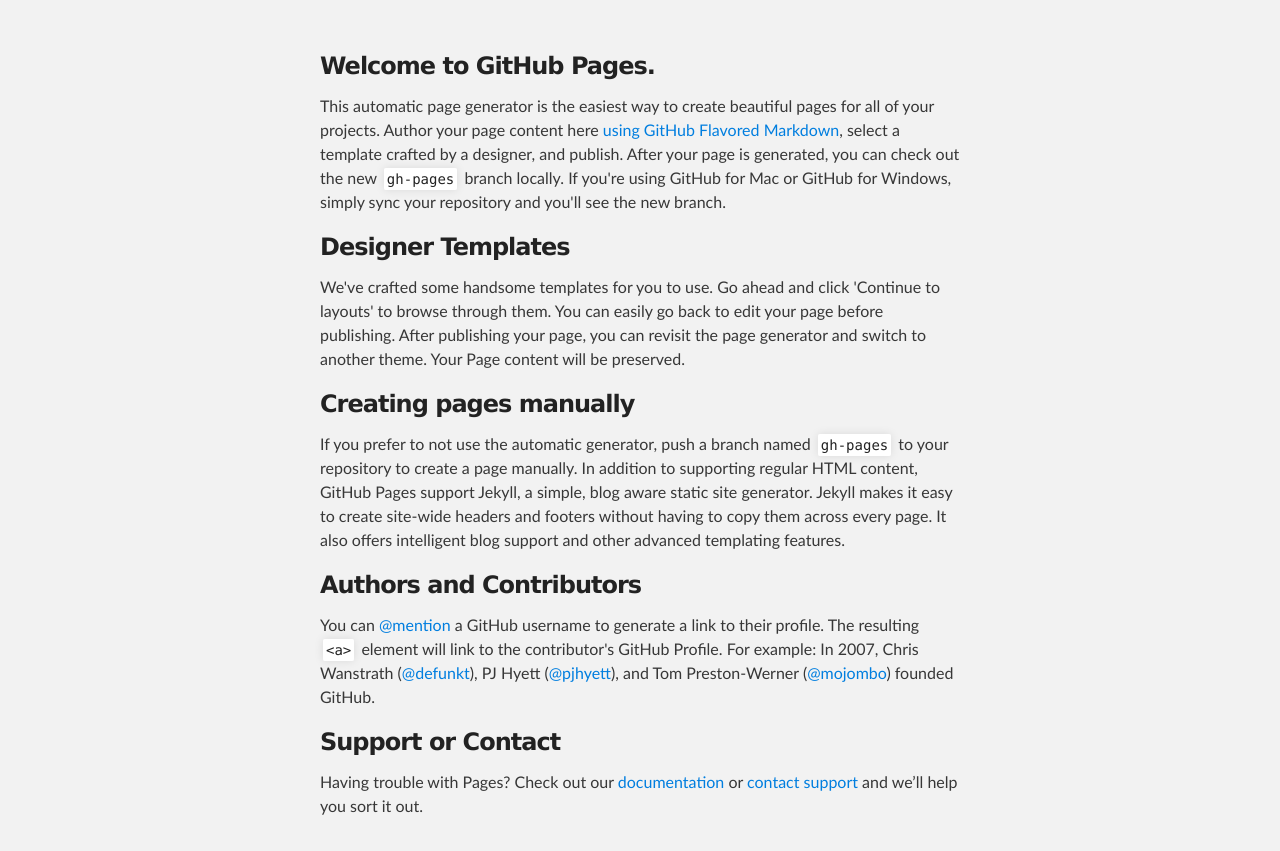
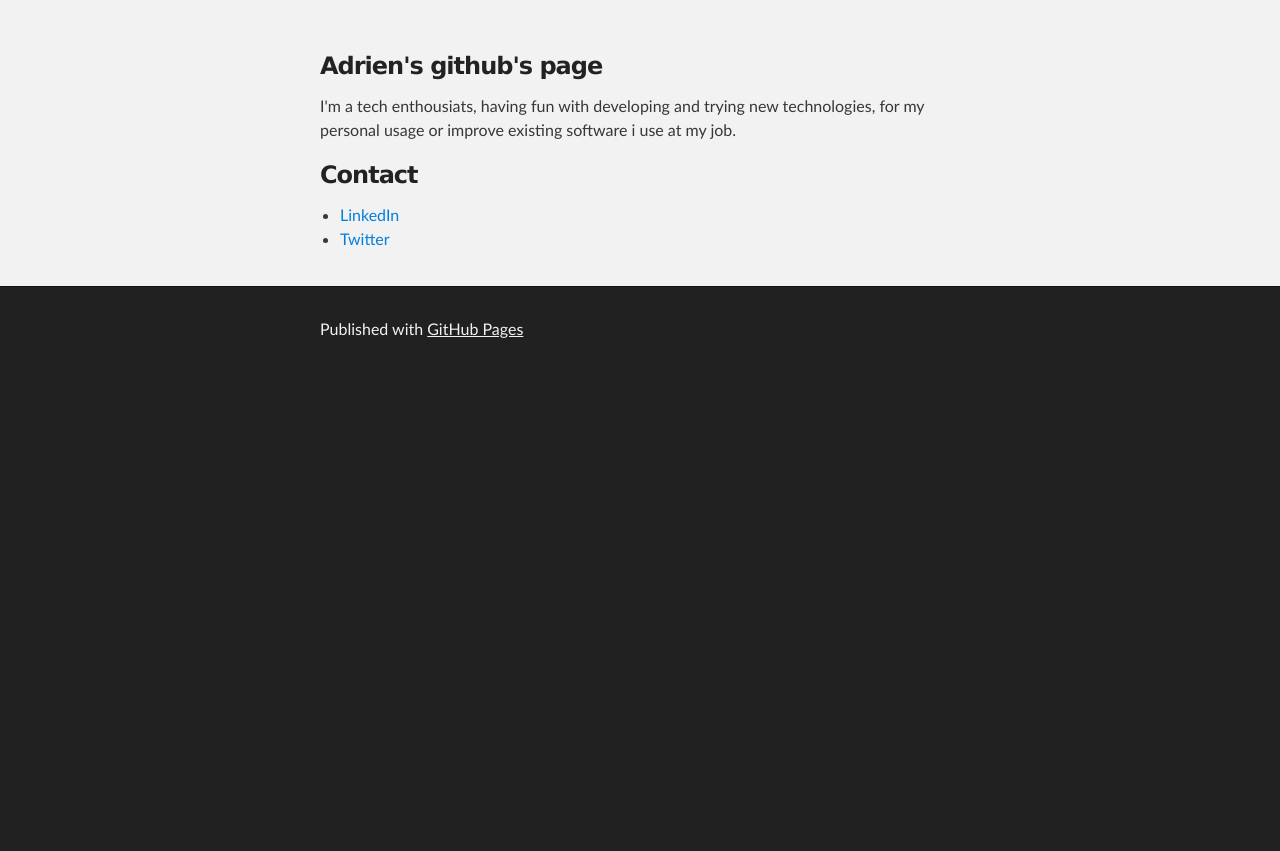
Before and after one commit to adriens/adriens.github.io, a plain HTML site: page index.html in a window 1280 px wide. Shown: the part 212-1063 px from the top of the page. After the commit the page ends 800 px from the top, so only its background shows below. Drawn offline with Linux system fonts and the light colour scheme.

Commit message:
Replace master branch with page content via GitHub

```diff
--- a/index.html
+++ b/index.html
@@ -4,7 +4,7 @@
   <head>
     <meta charset='utf-8'>
     <meta http-equiv="X-UA-Compatible" content="chrome=1">
-    <meta name="description" content="Adriens.GitHub.io : Personal homepage">
+    <meta name="description" content="Adriens.GitHub.io : My github homepage">
 
     <link rel="stylesheet" type="text/css" media="screen" href="stylesheets/stylesheet.css">
 
@@ -19,7 +19,7 @@
           <a id="forkme_banner" href="https://github.com/adriens">View on GitHub</a>
 
           <h1 id="project_title">Adriens.GitHub.io</h1>
-          <h2 id="project_tagline">Personal homepage</h2>
+          <h2 id="project_tagline">My github homepage</h2>
 
         </header>
     </div>
@@ -28,29 +28,17 @@
     <div id="main_content_wrap" class="outer">
       <section id="main_content" class="inner">
         <h3>
-<a id="welcome-to-github-pages" class="anchor" href="#welcome-to-github-pages" aria-hidden="true"><span class="octicon octicon-link"></span></a>Welcome to GitHub Pages.</h3>
+<a id="adriens-githubs-page" class="anchor" href="#adriens-githubs-page" aria-hidden="true"><span class="octicon octicon-link"></span></a>Adrien's github's page</h3>
 
-<p>This automatic page generator is the easiest way to create beautiful pages for all of your projects. Author your page content here <a href="https://guides.github.com/features/mastering-markdown/">using GitHub Flavored Markdown</a>, select a template crafted by a designer, and publish. After your page is generated, you can check out the new <code>gh-pages</code> branch locally. If you're using GitHub for Mac or GitHub for Windows, simply sync your repository and you'll see the new branch.</p>
+<p>I'm a tech enthousiats, having fun with developing and trying new technologies, for my personal usage or improve existing software i use at my job.</p>
 
 <h3>
-<a id="designer-templates" class="anchor" href="#designer-templates" aria-hidden="true"><span class="octicon octicon-link"></span></a>Designer Templates</h3>
+<a id="contact" class="anchor" href="#contact" aria-hidden="true"><span class="octicon octicon-link"></span></a>Contact</h3>
 
-<p>We've crafted some handsome templates for you to use. Go ahead and click 'Continue to layouts' to browse through them. You can easily go back to edit your page before publishing. After publishing your page, you can revisit the page generator and switch to another theme. Your Page content will be preserved.</p>
-
-<h3>
-<a id="creating-pages-manually" class="anchor" href="#creating-pages-manually" aria-hidden="true"><span class="octicon octicon-link"></span></a>Creating pages manually</h3>
-
-<p>If you prefer to not use the automatic generator, push a branch named <code>gh-pages</code> to your repository to create a page manually. In addition to supporting regular HTML content, GitHub Pages support Jekyll, a simple, blog aware static site generator. Jekyll makes it easy to create site-wide headers and footers without having to copy them across every page. It also offers intelligent blog support and other advanced templating features.</p>
-
-<h3>
-<a id="authors-and-contributors" class="anchor" href="#authors-and-contributors" aria-hidden="true"><span class="octicon octicon-link"></span></a>Authors and Contributors</h3>
-
-<p>You can <a href="https://github.com/blog/821" class="user-mention">@mention</a> a GitHub username to generate a link to their profile. The resulting <code>&lt;a&gt;</code> element will link to the contributor's GitHub Profile. For example: In 2007, Chris Wanstrath (<a href="https://github.com/defunkt" class="user-mention">@defunkt</a>), PJ Hyett (<a href="https://github.com/pjhyett" class="user-mention">@pjhyett</a>), and Tom Preston-Werner (<a href="https://github.com/mojombo" class="user-mention">@mojombo</a>) founded GitHub.</p>
-
-<h3>
-<a id="support-or-contact" class="anchor" href="#support-or-contact" aria-hidden="true"><span class="octicon octicon-link"></span></a>Support or Contact</h3>
-
-<p>Having trouble with Pages? Check out our <a href="https://help.github.com/pages">documentation</a> or <a href="https://github.com/contact">contact support</a> and we’ll help you sort it out.</p>
+<ul>
+<li><a href="https://www.linkedin.com/profile/view?id=253709684">LinkedIn</a></li>
+<li><a href="https://twitter.com/rastadidi">Twitter</a></li>
+</ul>
       </section>
     </div>
 
```
Also changed, not shown: params.json (+1 -1 lines).
